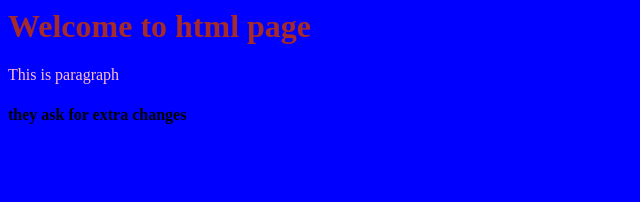
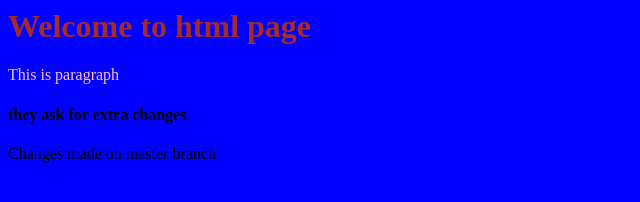
Before and after one commit to tejal2102/Project, a plain HTML site: page index.html in a window 1280 px wide. Shown: the whole page, without its empty margins (0-640 px from the left). Drawn offline with Linux system fonts and the light colour scheme.

```diff
--- a/index.html
+++ b/index.html
@@ -8,3 +8,4 @@
 <h4> they ask for extra changes</h4>
 </body>
 </html>
+Changes made on master branch
```
Also changed, not shown: dir3/stable.txt (added).
